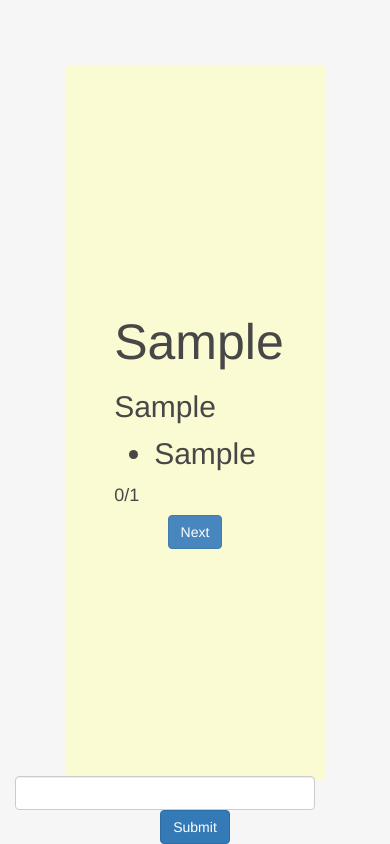
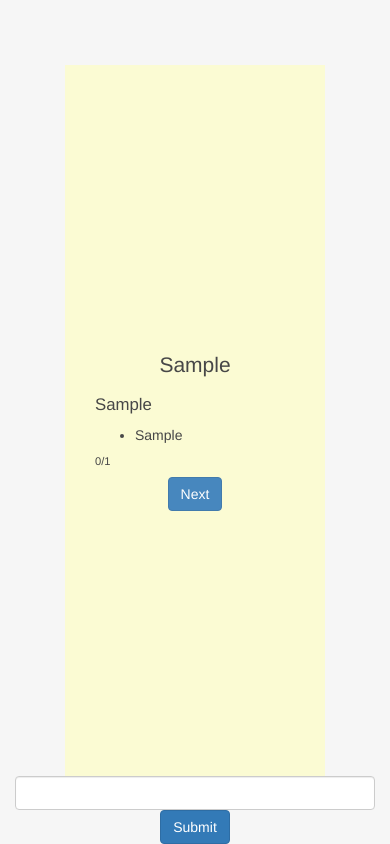
Before and after one commit to jakesmorrison/jakobmorrison.net, a Django app: page /definitions/ in a window 390 px wide. Run offline with Django 3.2, Linux system fonts and the light colour scheme; tables that the repository leaves empty hold one stand-in row (values such as "Sample post"); some libraries are stand-ins or nearby versions.

Commit message:
book mobile

```diff
--- a/definitions/static/definitions/css/notecard.css
+++ b/definitions/static/definitions/css/notecard.css
@@ -28,9 +28,27 @@
 
 .pagination-centered{text-align:center;}
 
-.h1, h1 {
-    font-size: 50px;
+.submit-word{
+    width:300px;
+    text-align: center;
 }
-.h3, h3 {
-    font-size: 30px;
+
+
+@media screen and (min-width: 200px) and (max-width: 700px) {
+    .h1, h1 {
+        font-size: 150%;
+    }
+    .h3, h3 {
+        font-size: 120%;
+    }
+    .definition {
+        font-size: 100%;
+    }
+    .h4, h4 {
+        font-size: 80%;
+    }
+    .submit-word{
+        width: 100%;
+        text-align: center;
+    }
 }
--- a/definitions/templates/definitions/home.html
+++ b/definitions/templates/definitions/home.html
@@ -3,6 +3,7 @@
 <head>
     <meta charset="UTF-8">
     <meta http-equiv="X-UA-Compatible" content="IE=edge">
+    <meta name="viewport" content="width=device-width, initial-scale=1">
 
     <title>Vocab Builder</title>
 
@@ -17,7 +18,7 @@
 
 <div class="intro-header">
     <div class="container round-border vertical-center">
-        <div class="col-lg-10 col-lg-offset-1 col-xs-10 col-xs-offset-1">
+        <div style="overflow-y:scroll;" class="col-lg-10 col-lg-offset-1 col-xs-12 col-xs-offset-0">
             <h1 class="centered" style="">{{word|safe}}</h1>
             <h3>{{ type|safe }}</h3>
             {% for x in definition %}
@@ -39,7 +40,7 @@
 <div class="navbar navbar-fixed-bottom" role="navigation">
     <div class="col-lg-8 col-lg-offset-2 pagination-centered">
         <form class="form-inline">
-            <input class="form-control" type="text" value="" id="word-input" style="width:300px; text-align: center;">
+            <input class="submit-word form-control" type="text" value="" id="word-input">
             <button type="button" onclick="sendWord()" class="btn btn-primary">Submit</button>
         </form>
     </div>
```
